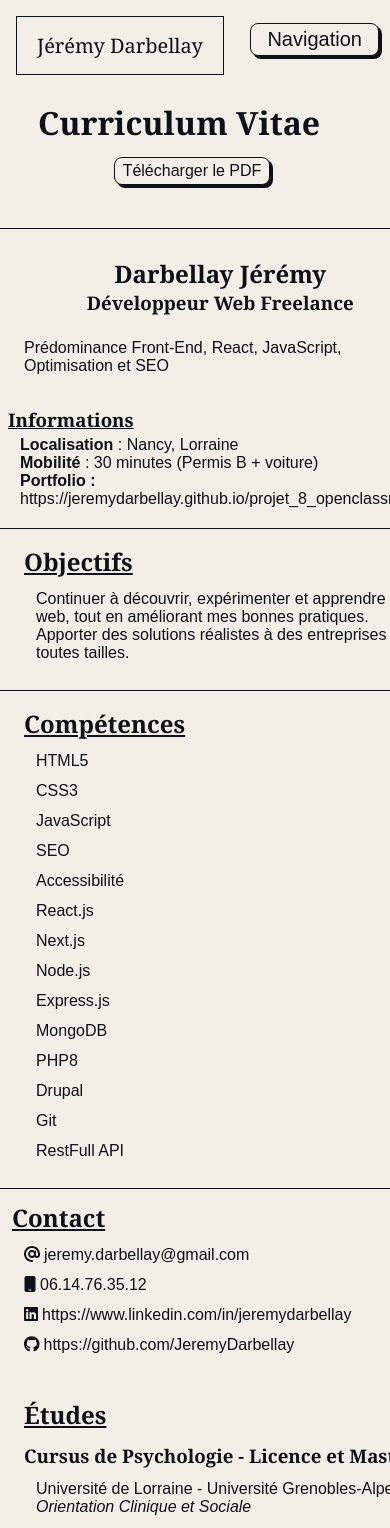
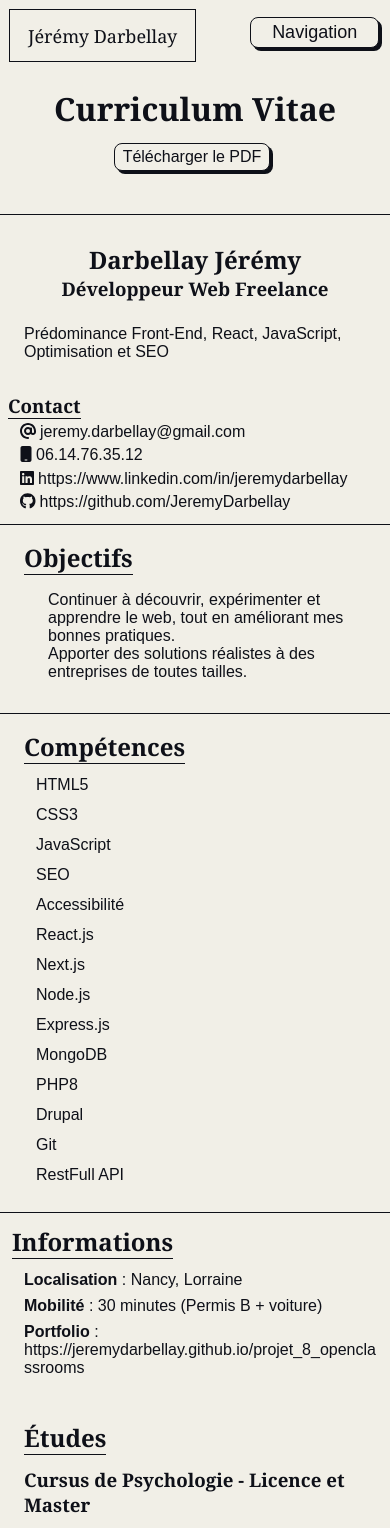
Before and after one commit to JeremyDarbellay/projet_8_openclassrooms, a Next.js app: page /curriculum_vitae in a window 390 px wide. Shown: the top 1528 px of the page. Built offline with nearby package versions, Linux system fonts and the light colour scheme.

Commit message:
corrections Accessibility: - éléments interactifs non imbriqués (boutons) Amélioration responsive (ajout tablet par endroits) - Correction d'erreur listes react (projets)

```diff
--- a/src/components/Layout/layout.module.css
+++ b/src/components/Layout/layout.module.css
@@ -26,8 +26,6 @@
   font-size: 1.25rem;
   text-align: center;
   font-family: Georgia, 'Times New Roman', Times, serif;
-  margin-top: 1rem;
-  margin-left: 1rem;
 }
 .logo:hover {
   animation: 0.25s linear invertColor;
@@ -134,6 +132,13 @@
 @media (prefers-color-scheme: dark) {
 }
 
+@media (max-width: 1080px) {
+  .footer {
+    padding: 2rem;
+    flex-direction: column;
+  }
+}
+
 @media (max-width: 600px) {
 
   .header {
@@ -196,5 +201,17 @@
   .footer {
     flex-direction: column;
     gap: 1rem;
+    padding: 1rem 2rem;
+    margin-top: 1rem;
   }
+
+  .footer ul {
+    flex-wrap: wrap;
+    justify-content: center;
+  }
+
+  .header .logo, .header .toggleNav, .header li {
+    font-size: 1.125rem;
+  }
+
 }
--- a/src/components/ProjectInfo/index.jsx
+++ b/src/components/ProjectInfo/index.jsx
@@ -16,7 +16,7 @@ export default function ProjectInfo({ meta }) {
         <>
             <article className={styles.card}>
 
-                <p className={styles.header}><strong>Nom du projet : </strong>{ meta.name }</p>
+                <h2 className={styles.header}>Projet : { meta.name }</h2>
 
                 <p className={styles.body}>
                     <strong>Description :</strong> <br />
--- a/src/pages/curriculum_vitae/index.jsx
+++ b/src/pages/curriculum_vitae/index.jsx
@@ -19,19 +19,18 @@ export default function CurriculumVitae() {
         setTimeout(() => setAnimated(false), 100);
     }
 
-    function printDocument() {
+    async function printDocument() {
         playAnimation();
 
-        setPdfColor(true);
+        await setPdfColor(true);
         const input = document.getElementById("pdf");
-        html2canvas(input).then((canvas) => {
+        await html2canvas(input).then((canvas) => {
             const imgData = canvas.toDataURL("image/png", 1);
             const pdf = new jsPDF("portrait", "pt", "a4");
             pdf.addImage(imgData, "JPEG", 0, 0);
-            // pdf.output("dataurlnewwindow", "cv_darbellay_jeremy.pdf");
-            pdf.save("download.pdf");
+            pdf.save("cv_darbellay_jeremy.pdf");
+        })
         setPdfColor(false);
-        });
     }
 
     return (
@@ -55,16 +54,18 @@ export default function CurriculumVitae() {
                 >
                     Télécharger le PDF
                 </button>
-                <button
+                <a
                     className={
                         animated
                             ? `${styles.pdfButtonMobile} ${styles.colorButton} ${styles.animated}`
                             : `${styles.pdfButtonMobile} ${styles.colorButton}`
                     }
                     onClick={playAnimation}
+                    href="/cvmobile.pdf"
+                    target="_blank"
                 >
-                    <a href="/cvmobile.pdf">Télécharger le PDF</a>
-                </button>
+                    Télécharger le PDF
+                </a>
             </div>
             <div className={styles.shadow}>
                 <article
@@ -84,19 +85,29 @@ export default function CurriculumVitae() {
                                 Optimisation et SEO
                             </p>
                         </div>
-                        <div>
-                            <h3>Informations</h3>
+                        <div className={styles.contact}>
+                            <h3>Contact</h3>
                             <p>
-                                <strong>Localisation</strong> : Nancy, Lorraine
-                                <br />
-                                <strong>Mobilité</strong> : 30 minutes (Permis B
-                                + voiture)
-                                <br />
-                                <strong>Portfolio : </strong>
-                                <Link href="https://jeremydarbellay.github.io/projet_8_openclassrooms">
-                                    https://jeremydarbellay.github.io/projet_8_openclassrooms
+                                <FontAwesomeIcon icon={faAt} />{" "}
+                                <a href="mailto:jeremy.darbellay@gmail.com">
+                                    jeremy.darbellay@gmail.com
+                                </a>
+                            </p>
+                            <p>
+                                <FontAwesomeIcon icon={faMobile} />{" "}
+                                06.14.76.35.12
+                            </p>
+                            <p>
+                                <FontAwesomeIcon icon={faLinkedin} />{" "}
+                                <Link href="https://www.linkedin.com/in/jeremydarbellay">
+                                    https://www.linkedin.com/in/jeremydarbellay
                                 </Link>
-                                <br />
+                            </p>
+                            <p>
+                                <FontAwesomeIcon icon={faGithub} />{" "}
+                                <Link href="https://github.com/JeremyDarbellay">
+                                    https://github.com/JeremyDarbellay
+                                </Link>
                             </p>
                         </div>
                     </header>
@@ -245,28 +256,20 @@ export default function CurriculumVitae() {
                                 <div>Git </div>
                                 <div>RestFull API</div>
                             </section>
-                            <footer className={styles.contact}>
-                                <h2>Contact</h2>
+                            <footer className={styles.info}>
+                                <h2>Informations</h2>
                                 <p>
-                                    <FontAwesomeIcon icon={faAt} />{" "}
-                                    <a href="mailto:jeremy.darbellay@gmail.com">
-                                        jeremy.darbellay@gmail.com
-                                    </a>
+                                    <strong>Localisation</strong> : Nancy,
+                                    Lorraine
                                 </p>
                                 <p>
-                                    <FontAwesomeIcon icon={faMobile} />{" "}
-                                    06.14.76.35.12
+                                    <strong>Mobilité</strong> : 30 minutes
+                                    (Permis B + voiture)
                                 </p>
                                 <p>
-                                    <FontAwesomeIcon icon={faLinkedin} />{" "}
-                                    <Link href="https://www.linkedin.com/in/jeremydarbellay">
-                                        https://www.linkedin.com/in/jeremydarbellay
-                                    </Link>
-                                </p>
-                                <p>
-                                    <FontAwesomeIcon icon={faGithub} />{" "}
-                                    <Link href="https://github.com/JeremyDarbellay">
-                                        https://github.com/JeremyDarbellay
+                                    <strong>Portfolio</strong>{" : "}
+                                    <Link href="https://jeremydarbellay.github.io/projet_8_openclassrooms">
+                                        https://jeremydarbellay.github.io/projet_8_openclassrooms
                                     </Link>
                                 </p>
                             </footer>
--- a/src/pages/projets/Portfolio.mdx
+++ b/src/pages/projets/Portfolio.mdx
@@ -32,7 +32,6 @@ export const meta = {
   <Image
     src={officeImage}
     alt="image de la page d'accueil du site"
-    className={styles.imgCenter}
   />
   <ProjectInfo meta={meta} />
 </div>
--- a/src/pages/projets/index.jsx
+++ b/src/pages/projets/index.jsx
@@ -33,7 +33,7 @@ export default function Projets({ projects }) {
 
                 <section className={styles.projectSection}>
                     {projects.map((projet, index) => (
-                        <article>
+                        <article key={`projet-${index.toString()}`}>
                             <Image
                                 src={projet.cover}
                                 alt={`projet de ${projet.name}`}
@@ -46,21 +46,18 @@ export default function Projets({ projects }) {
                                 </p>
                                 <div>
                                     <Link
-                                        key={index.toString()}
                                         href={`/projets/${projet.name}`}
                                         className="button"
                                     >
                                         page du projet
                                     </Link>
                                     <Link
-                                        key={index.toString()}
                                         href={`${projet.sources}`}
                                         className="button"
                                     >
                                         sources du projet
                                     </Link>
                                     <Link
-                                        key={index.toString()}
                                         href={`${projet.demo}`}
                                         className="button"
                                     >
--- a/src/styles/curriculum_vitae.module.css
+++ b/src/styles/curriculum_vitae.module.css
@@ -3,6 +3,7 @@
     width: fit-content;
     height: fit-content;
     margin: 2.5rem auto;
+    box-shadow: 8px 8px 0 0 currentColor;
 }
 .feuille {
     width: 21cm;
@@ -24,8 +25,13 @@
 .feuille h2, .feuille h3 {
     margin-bottom: 0.75rem;
 }
-.feuille h2 {
-    text-decoration: underline;
+.feuille h2, .header h3  {
+    width: fit-content;
+    border-bottom: 1px solid currentColor;
+}
+.header h2, .header h2+h3 {
+    width: unset;
+    border-bottom: unset;
 }
 
 .feuille p,
@@ -59,7 +65,7 @@
 .feuille .header {
     display: flex;
     justify-content: space-between;
-    align-items: stretch;;
+    align-items: stretch;
     padding: 0;
     border-bottom: 1px solid currentColor;
 }
@@ -88,20 +94,28 @@
     margin-bottom: 1.5rem;
     text-decoration: none;
 }
-.header h3 {
-    text-decoration: underline;
-}
 .feuille section.projets {
     border-bottom: none;
 }
 
-.contact p {
-    display: flex;
-    word-break: break-all;
+.feuille footer.info {
+    padding: 0.75rem;
+}
+
+.info p, .contact p {
+    word-break: break-word;
     color: currentColor;
+}
+.info p:not(:last-child) {
+    margin-bottom: 0.5rem;
 }
 .contact p svg {
     margin-right: 4px;
+}
+
+.contact p {
+    margin-bottom: 0.33rem;
+    display: flex;
 }
 
 .projets h3:not(:first-of-type) , .parcours h3:not(:first-of-type) {
@@ -114,8 +128,10 @@
 .projets h3, .projets h2, .parcours h3, .parcours h2 {
     padding-top: 0.75rem;
 }
-.projets h2, .parcours h2 {
+.feuille .projets h2, .feuille .parcours h2 {
     margin-bottom: 0rem;
+    padding-left: 0;
+    margin-left: 1rem;
 }
 
 .feuille .projets, .feuille .parcours {
@@ -130,19 +146,15 @@
     padding-bottom: 0.5rem;
 }
 
-/** overrides */
 .feuille > .objectifs > p {
     margin: 0;
-}
-.feuille footer.contact {
-    padding: 0.75rem;
 }
 .feuille a {
     font-size: 1rem;
     color: currentColor;
 }
 
-.pdfColor.feuille {
+.pdfColor {
     color: black;
 }
 
@@ -231,5 +243,26 @@
     .shadow {
         border: unset;
         border-top: currentColor 1px solid;
+        border-bottom: currentColor 1px solid;
+        box-shadow: unset;
     }
 }
+
+@media (max-width: 900px) {
+    .shadow {
+      box-shadow: unset;
+    }
+  }
+
+@media (max-width: 600px) {
+    .title > h1, .title a {
+        display: block;
+    }
+    .title a {
+        width: fit-content;
+        margin: auto;
+    }
+    .title h1 {
+        margin: 1rem auto;
+    }
+}
--- a/src/styles/globals.css
+++ b/src/styles/globals.css
@@ -137,7 +137,15 @@ img {
     box-shadow: 4px 2px 0 currentColor;
   }
 }
-
+@media (max-width: 1080px) {
+  section {
+    padding: 1.5rem;
+    border-top: currentColor 1px solid;
+  }
+  section > p {
+    padding: 0.25rem 0.25rem 0.25rem 0.75rem;
+  }
+}
 @media (max-width: 600px) {
 
   a.link {
@@ -147,14 +155,14 @@ img {
     margin-right: 4px;
   }
 
-  :not(button) > a.link {
+  a.link {
     border: 1px solid transparent;
     padding: 0.125rem 0.25rem;
     box-shadow: 0 0 0 currentColor;
     display: inline-block;
   }
 
-  :not(button) > a.link:hover {
+  a.link:hover {
     border: 1px solid currentColor;
     transform: unset;
     animation: unset;
@@ -163,4 +171,15 @@ img {
     background-color: var(--text-color);
   }
 
+  section {
+    padding: 1rem;
+    border-top: currentColor 1px solid;
+  }
+  section > p {
+    padding: 0.25rem 0.25rem 0.25rem 0.75rem;
+  }
+  .button {
+    font-size: 1.125rem;
+  }
+
 }
--- a/src/styles/projets.module.css
+++ b/src/styles/projets.module.css
@@ -37,7 +37,7 @@
 }
 
 .projectText > * {
-  flex-grow: 0 1 auto;
+  flex: 0 1 auto;
 }
 
 .projectText p {
@@ -78,7 +78,8 @@
 @media (max-width: 1020px) {
     .projectSection > article {
       flex-direction: column;
-      align-items: center;;
+      align-items: center;
+      gap: 1rem;
     }
     .projectSection > article > * {
       flex: unset;
@@ -86,23 +87,37 @@
     }
 }
 @media (max-width: 600px) {
+
+  .Container {
+    padding: 1rem
+  }
+  .Container h1 {
+    text-align: center;
+    font-size: 1.625rem;
+  }
+
+  .Container >p {
+    padding: 0 1rem;
+  }
+
   .projectSection > article {
     flex-direction: column;
   }
+
   .projectSection > article > * {
     flex: unset;
     max-width: 100%;
   }
-  .button {
-    margin: 0.5rem;
-    width: fit-content;
-  }
+
+
   .button:last-child {
     margin-bottom: 0;
   }
+
   .projectText {
-    padding: 0.5rem;
+    padding: 0.75rem 0;
   }
+
   .projectText h2 {
     text-align: center;
   }
```
Also changed, not shown: src/components/Tabs/Tabs.module.css (+15 -5 lines), src/components/Tabs/index.jsx (+8 -6 lines), src/styles/Home.module.css (+5 -2 lines), src/styles/Mdx.module.css (+27 -5 lines). Lines whose indentation alone changed are shown as unchanged.
